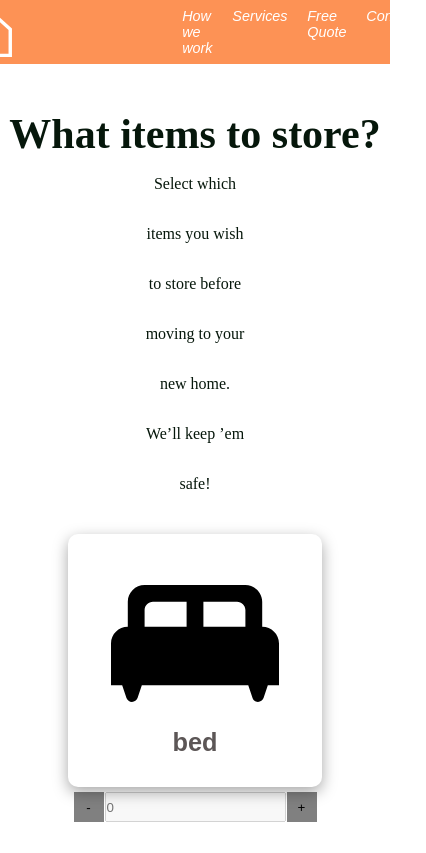
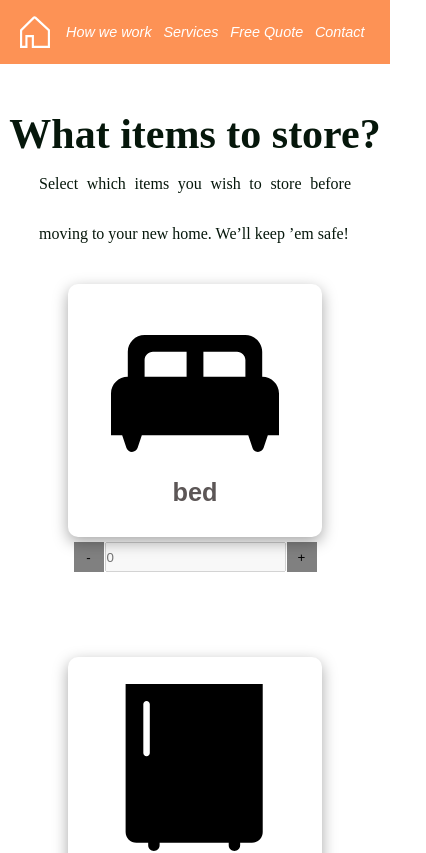
Before and after one commit to KevinEscobarDeveloper/Frontend-Challenge, a React (Vite) app: page / in a window 390 px wide. Shown: the top 853 px of the page, 426 px wide, since content can reach past the window. Built offline with nearby package versions, Linux system fonts and the light colour scheme.

Commit message:
final responsive version

```diff
--- a/src/index.css
+++ b/src/index.css
@@ -269,7 +269,7 @@ body {
 }
 
 .columns h1 {
-  font-size: clamp(14px, 28px, 33px);
+  font-size: 28px;
 }
 
 .column-body {
@@ -321,9 +321,32 @@ body {
 }
 
 @media (max-width: 700px) {
+  .nav {
+    display: flex;
+    align-items: center;
+    justify-content: center;
+    width: 100%;
+    height: 4rem;
+    gap: 10px;
+    background: #FD9255;
+  }
+ .calculator-text p{
+  text-align: justify;
+  width: 80%;
+ }
+
+  .nav li {
+    padding: 2px;
+  }
+
+  .image-home {
+    height: 50%;
+  }
+
+
   .background-footer {
     width: 100%;
-    height: 500px;
+    height: 600px;
   }
   .columns h1 {
     font-size: 15px;
@@ -343,6 +366,19 @@ body {
 
   .social-media img {
     width: 15%;
+  }
+  .column-body p {
+    width: 70%;
+    font-size: 11px;
+    text-align: start;
+  }
+  .content-columns {
+    display: flex;
+    flex-direction: column;
+    width: 20%;
+    margin-top: 80px;
+    margin-left: 7px;
+
   }
 
   .card-group input {
```
